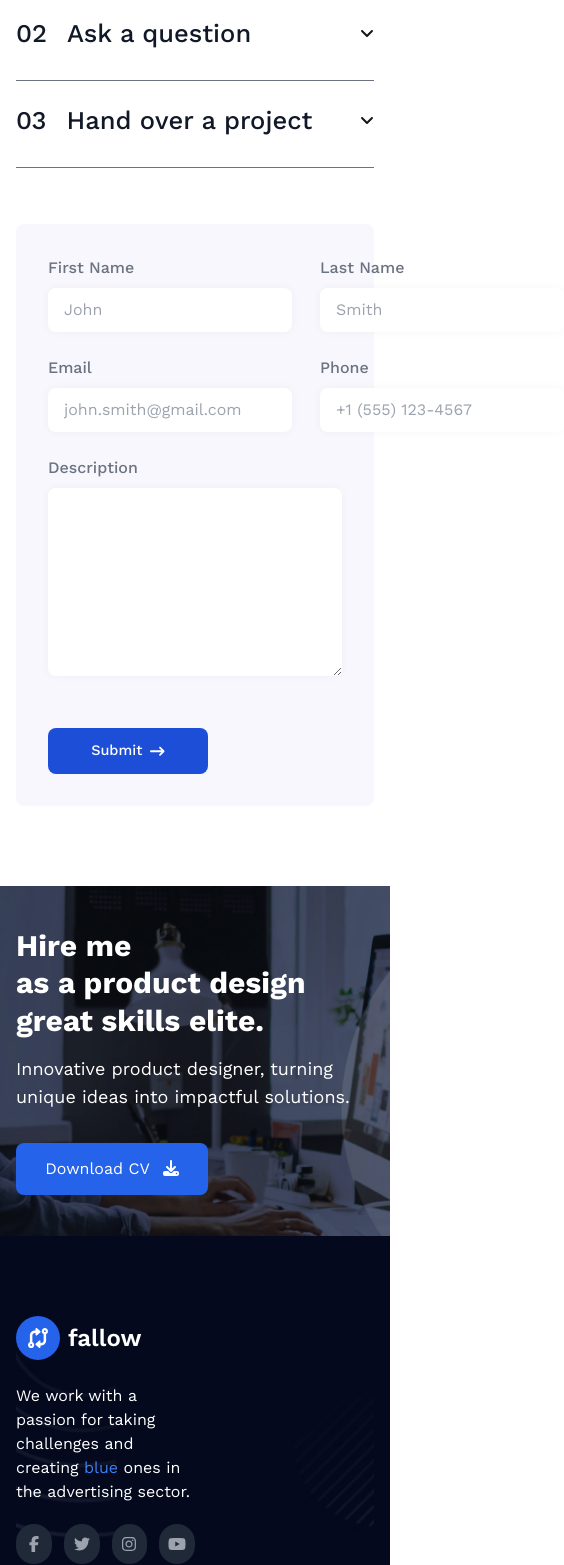
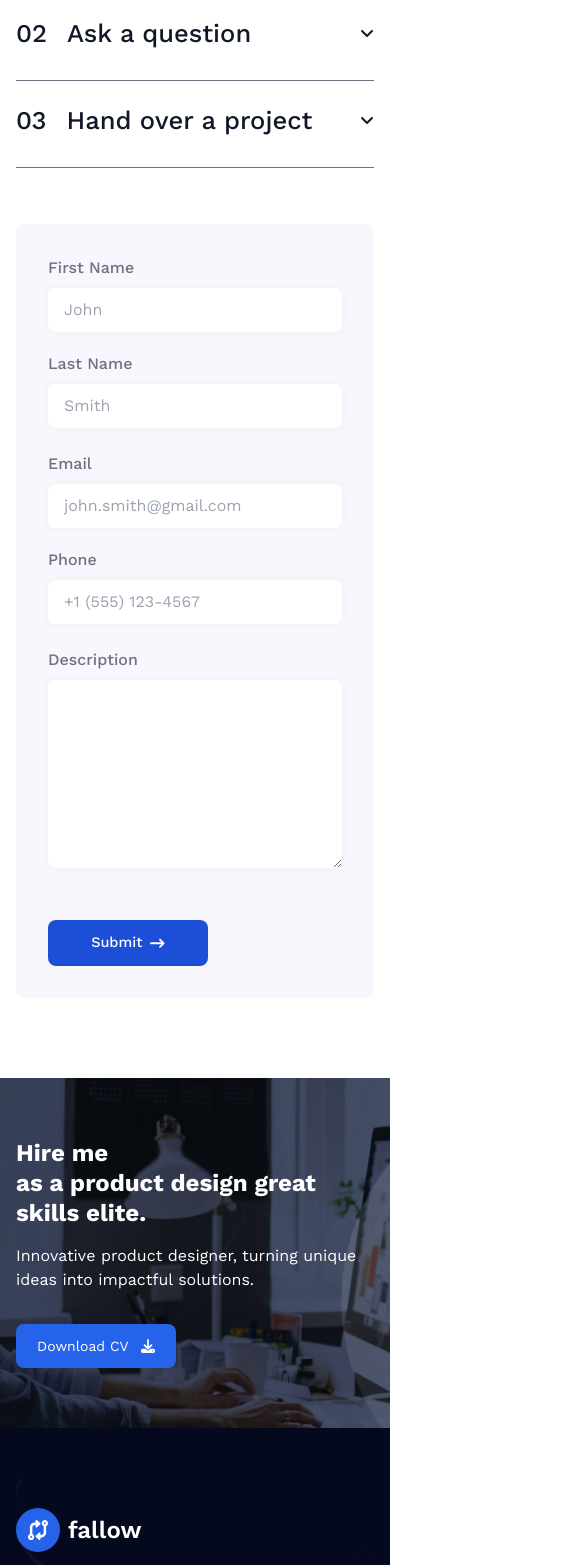
Before and after one commit to MusaZeshan-IT/zeshan-qaiser-portfolio, a Next.js app: page / in a window 390 px wide. Shown: the part 4770-6335 px from the top of the page, 564 px wide, since content can reach past the window. Built offline with nearby package versions, Linux system fonts and the light colour scheme.

Commit message:
The banner and footer have been made completely responsive.

```diff
--- a/app/components/Banner.jsx
+++ b/app/components/Banner.jsx
@@ -18,17 +18,17 @@ const Banner = () => {
                 {/* Text Content */}
                 <div className="flex w-full lg:flex-row flex-col justify-between">
                     <div className='lg:w-[50%]'>
-                        <h1 className="lg-custom:text-[48px] lg:text-[42px] md:text-[36px] text-[30px] font-bold leading-[1.25] mb-4">
+                        <h1 className="lg-custom:text-[48px] lg:text-[42px] md:text-[36px] sm:text-[30px] text-[24px] font-bold leading-[1.25] mb-4">
                             Hire me <br /> as a product design great skills elite.
                         </h1>
                     </div>
                     <div className='lg:w-[50%] flex flex-col justify-center'>
-                        <p className="text-lg md:text-xl lg:text-2xl mb-8">
+                        <p className="lg:text-2xl md:text-xl sm:text-lg text-base mb-8">
                             Innovative product designer, turning unique ideas into impactful solutions.
                         </p>
 
                         {/* Button */}
-                        <button className="w-48 py-[14px] text-base md:text-[17px] text-white bg-blue-600 rounded-lg hover:bg-blue-700 transition-all">
+                        <button className="sm:w-48 w-40 sm:py-[14px] py-[12px] md:text-[17px] sm:text-base text-sm text-white bg-blue-600 rounded-lg hover:bg-blue-700 transition-all">
                             Download CV <FontAwesomeIcon icon={faDownload} className="ml-2" />
                         </button>
                     </div>
--- a/app/components/Contact.jsx
+++ b/app/components/Contact.jsx
@@ -102,7 +102,7 @@ const Contact = () => {
             {/* Form Section */}
             <div className='lg:w-7/12'>
                 <div className='bg-[rgb(248,247,253)] rounded-lg p-8 flex flex-col gap-y-6'>
-                    <div className='flex gap-x-7 justify-between'>
+                    <div className='flex md:flex-row flex-col gap-x-7 gap-y-5 justify-between'>
                         <div className='flex flex-col gap-y-2 w-full'>
                             <label className='text-gray-500 font-medium' htmlFor="fname">First Name</label>
                             <input placeholder='John' type="text" name="fname" id="fname" className='shadow-[0_0_10px_0.1px_rgba(0,0,0,0.04)] rounded-lg px-4 py-[10px]' />
@@ -112,7 +112,7 @@ const Contact = () => {
                             <input placeholder='Smith' type="text" name="lname" id="lname" className='shadow-[0_0_10px_0.1px_rgba(0,0,0,0.04)] rounded-lg px-4 py-[10px]' />
                         </div>
                     </div>
-                    <div className='flex gap-x-7 justify-between'>
+                    <div className='flex md:flex-row flex-col gap-x-7 gap-y-5 justify-between'>
                         <div className='flex flex-col gap-y-2 w-full'>
                             <label className='text-gray-500 font-medium' htmlFor="email">Email</label>
                             <input placeholder='john.smith@gmail.com' type="text" name="email" id="email" className='shadow-[0_0_10px_0.1px_rgba(0,0,0,0.04)] rounded-lg px-4 py-[10px]' />
--- a/app/components/Footer.jsx
+++ b/app/components/Footer.jsx
@@ -9,7 +9,7 @@ const Footer = () => {
             <div className="flex md:flex-row flex-col md:gap-0 gap-y-10 pt-10 lg:mb-36" style={{ backgroundImage: `url(${FooterBg.src})`, backgroundSize: 'cover', backgroundPosition: '100px 10px' }}>
 
                 {/* Logo and Description Section */}
-                <div className="lg:w-3/12 w-6/12 mr-10">
+                <div className="lg:w-3/12 md:w-6/12 mr-10">
                     <div className="flex gap-2 items-center">
                         <div className="bg-blue-600 rounded-full w-11 h-11 flex justify-center items-center">
                             <FontAwesomeIcon className="text-white h-5" icon={faCodeCompare} />
```
